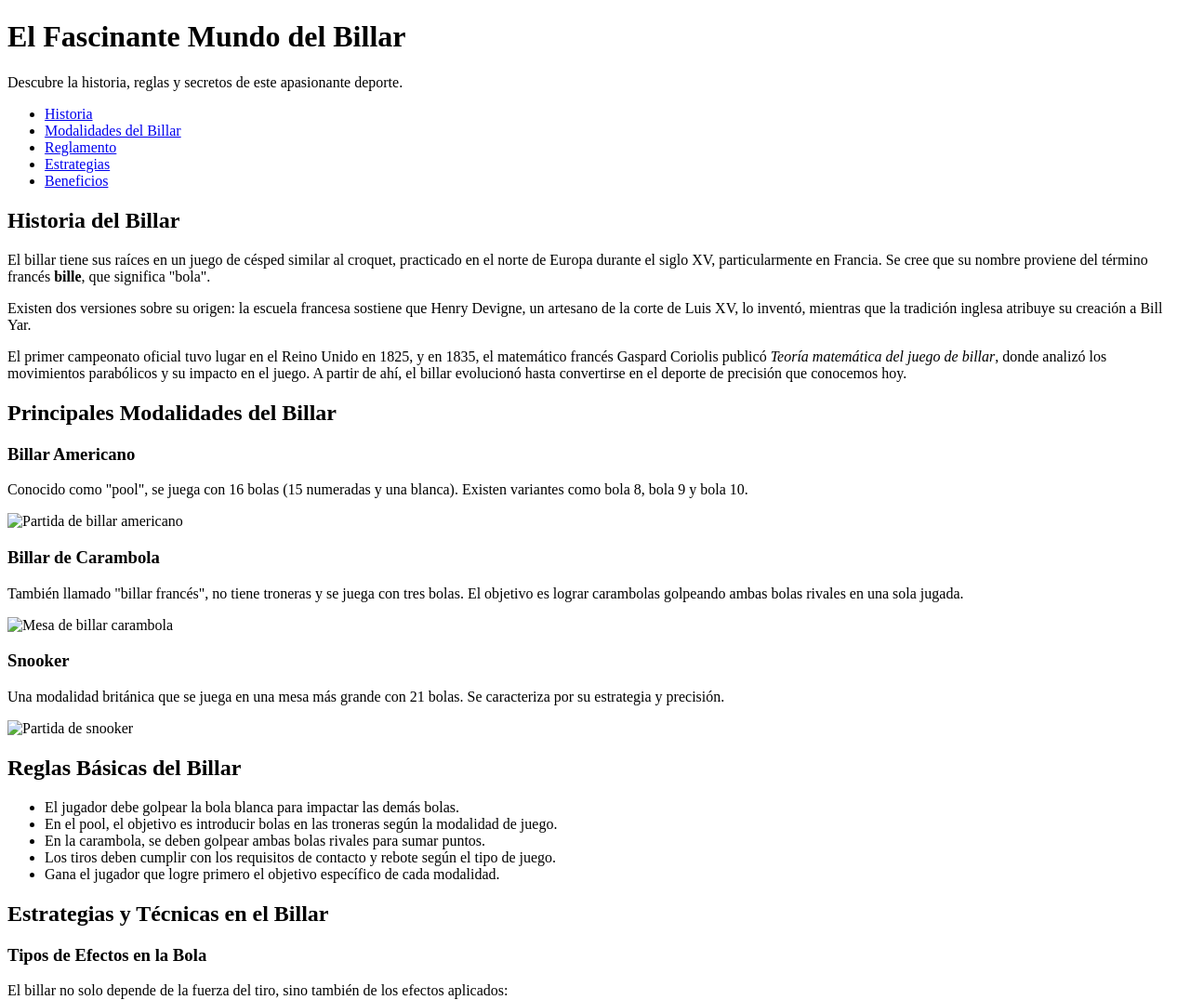
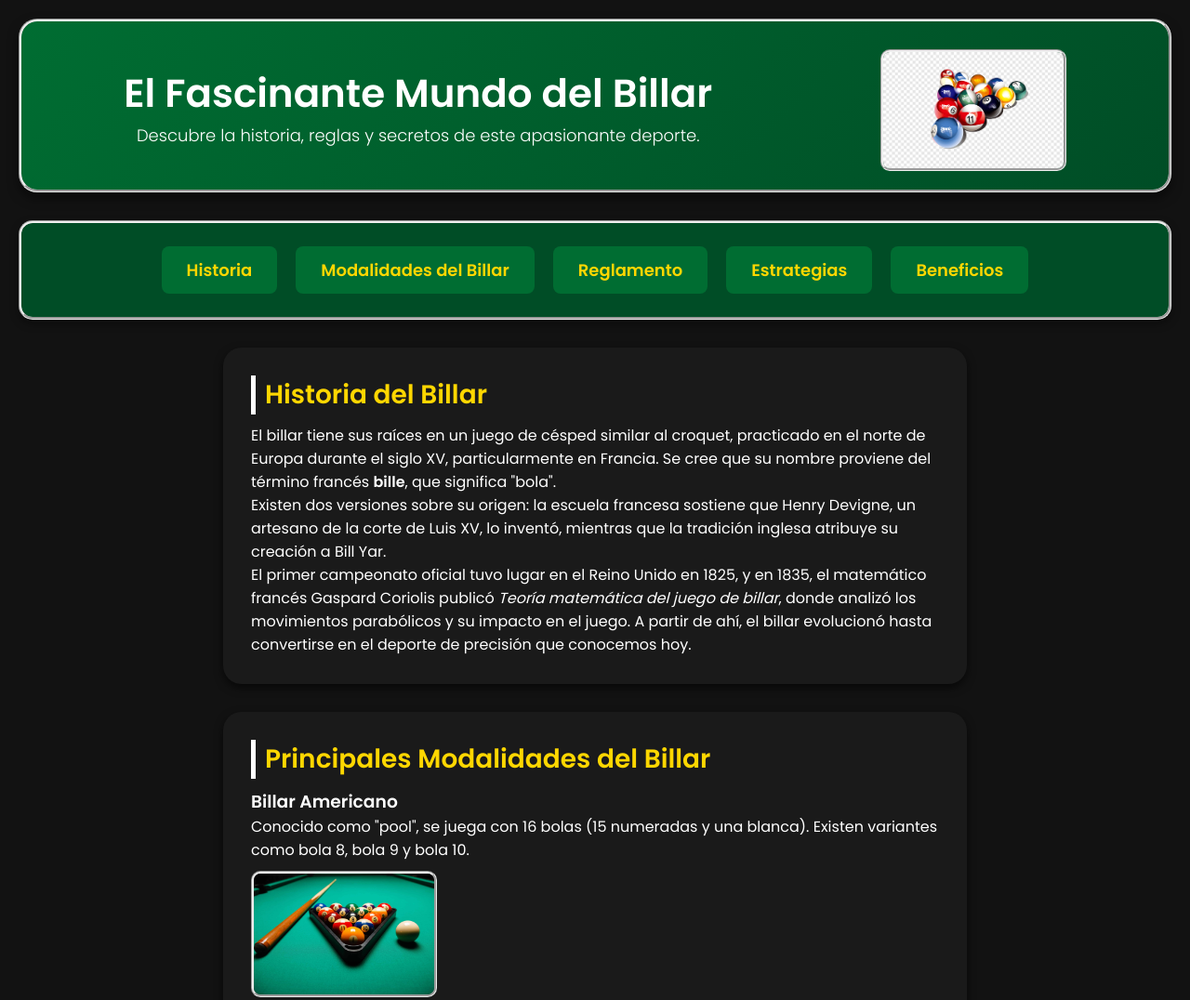
Before and after one commit to jeisonenciso20/billar, a plain HTML site: page index.html in a window 1280 px wide. Shown: the top 1076 px of the page at 93% size. Drawn offline with Linux system fonts and the light colour scheme.

Commit message:
Actualizacion 1.0

```diff
--- /dev/null
+++ b/estilo.css
@@ -0,0 +1,166 @@
+@import url('https://fonts.googleapis.com/css2?family=Poppins:wght@300;400;600&display=swap');
+/* Importe la fuente "Poppins" desde Google Fonts para darle un estilo moderno al texto */
+
+/* Reset básico para eliminar márgenes y paddings predeterminados */
+* {
+    margin: 0;
+    padding: 0;
+    box-sizing: border-box;
+}
+
+body {
+    background-color: #121212; /* Utilide un fondo oscuro para darle un toque elegante y moderno */
+    color: white; /* Texto en blanco para buen contraste */
+    font-family: 'Poppins', sans-serif; /* Aplique la fuente importada */
+    padding: 20px;
+    text-align: center;
+
+}
+
+header {
+    background: linear-gradient(135deg, #006d32, #004d26); /* Use un degradado verde para un efecto visual atractivo */
+    color: white;
+    display: flex; /* Alinea los elementos en línea */
+    align-items: center; /*  Para centra verticalmente */
+    justify-content: space-around; /* Es el espaciado alrededor de los contenidos */
+    padding: 20px;
+    border-radius: 20px; /* Bordes redondeados para un diseño más suave */
+    margin-bottom: 30px; /* Margenes */
+    box-shadow: 0px 6px 12px rgba(0, 0, 0, 0.5); /* La sombra es para dar sensación de profundidad */
+    border-style: groove; /* Margen de color blanco */
+}
+.texto-header {
+    max-width: 60%; /* Para evitar que el texto se extienda demasiado */
+}
+
+.imagen-header {
+    max-width: 35%; /* Ajusta el tamaño de la imagen */
+    height: auto; /* Mantiene la proporción */
+    object-fit: contain; /* Asegura que se vea completa */
+
+}
+
+header h1 {
+    font-size: 42px; /* tamaño de letra*/
+    font-weight: 700;
+
+}
+
+header p {
+    font-size: 18px;
+    font-weight: 300;
+}
+
+img {
+    width: 200px;
+    height: auto; /* Es para mantener la proporción de las imagenes */
+    border-radius: 10px; /* Bordes redondeados para un look más amigable */
+    margin-top: 10px;
+    border-style: groove;
+}
+
+
+nav {
+    background: #004d26; /* Un verde oscuro para la barra de navegación */
+    padding: 15px;
+    border-radius: 15px; /* Bordes suaves */
+
+    box-shadow: 0px 4px 10px rgba(0, 0, 0, 0.4); /* Efecto de elevación */
+    border-style: groove;
+
+}
+
+nav ul {
+    list-style: none;
+    display: flex;
+    justify-content: center;
+    gap: 20px;
+    padding: 0;
+}
+
+nav ul li {
+    display: inline;
+}
+
+nav a {
+    text-decoration: none;
+    color: #ffd700; /* Un dorado que resalta sobre el fondo oscuro */
+    font-size: 18px;
+    font-weight: bold;
+    padding: 10px 15px;
+    border-radius: 8px;
+    transition: 0.3s ease-in-out;
+}
+
+nav a:hover {
+    background-color: #ffd700; /* Cambia el fondo a dorado al pasar el mouse */
+    color: #004d26; /* Cambio de color del texto para contraste */
+}
+
+/* SECCIONES */
+.Diseño-apartados {
+    background: #1a1a1a; /* Un gris oscuro para diferenciar las secciones */
+    padding: 30px;
+    margin: 30px auto;
+    border-radius: 20px;
+    box-shadow: 0px 4px 10px rgba(0, 0, 0, 0.6);
+    max-width: 800px;
+    text-align: left; /* Alineación de texto para mejorar la lectura */
+
+}
+
+h2 {
+    color: #ffd700; /* Manteniendo la coherencia con el color dorado */
+    font-size: 28px;
+    margin-bottom: 10px;
+    border-left: 5px solid white; /* Es la línea decorativa de la izquierda */
+    padding-left: 10px;
+}
+
+/* LISTAS */
+ul {
+
+    padding: 15px;
+    margin: 5px 0;
+    border-radius: 10px;
+    list-style: none;
+}
+
+ul li {
+    background: #006d32; /* Verde para resaltar cada elemento de la lista */
+    padding: 12px;
+    margin: 5px 0;
+    border-radius: 8px;
+    color: white;
+    font-weight: bold;
+    transition: 0.3s;
+}
+
+ul li:hover {
+    background: #ffd700; /* Efecto visual dorado al pasar el mouse */
+    color: #121212;
+}
+
+/* ENLACES */
+a {
+    text-decoration: none;
+    color: white;
+    font-weight: bold;
+    transition: 0.3s;
+}
+
+a:hover {
+    color: #ffd700;
+}
+
+button {
+    background: #ffd700; /* Un botón dorado para que resalte */
+    color: #121212;
+    border: none;
+    padding: 10px 20px;
+    font-size: 18px;
+    border-radius: 10px;
+    font-weight: bold;
+    cursor: pointer;
+    transition: 0.3s;
+}
--- a/index.html
+++ b/index.html
@@ -2,6 +2,7 @@
 <html lang="es">
 <head>
     <meta charset="UTF-8">
+    <link rel="stylesheet" href="estilo.css">
     <meta name="viewport" content="width=device-width, initial-scale=1.0">
     <title>El Billar</title>
 <!DOCTYPE html>
@@ -14,21 +15,26 @@
 <body>
 
     <header>
+        <div class = "texto-header">
         <h1>El Fascinante Mundo del Billar</h1>
         <p>Descubre la historia, reglas y secretos de este apasionante deporte.</p>
+    </div>
+    <img src="todo.png" alt="Partida billar">
     </header>
+
 
     <nav>
         <ul>
-            <li><a href="#historia">Historia</a></li>
-            <li><a href="#modalidades">Modalidades del Billar</a></li>
-            <li><a href="#reglas">Reglamento</a></li>
-            <li><a href="#estrategias">Estrategias</a></li>
-            <li><a href="#beneficios">Beneficios</a></li>
+            <li><a href="#Historia">Historia</a></li>
+            <li><a href="#Modalidades">Modalidades del Billar</a></li>
+            <li><a href="#Reglas">Reglamento</a></li>
+            <li><a href="#Estrategias">Estrategias</a></li>
+            <li><a href="#Beneficios">Beneficios</a></li>
         </ul>
     </nav>
 
-    <section id="historia">
+    <div class = "Diseño-apartados">
+    <section id="Historia">
         <h2>Historia del Billar</h2>
         <article>
             <p>El billar tiene sus raíces en un juego de césped similar al croquet, practicado en el norte de Europa durante el siglo XV, particularmente en Francia. Se cree que su nombre proviene del término francés <b>bille</b>, que significa "bola".</p>
@@ -36,13 +42,15 @@
             <p>El primer campeonato oficial tuvo lugar en el Reino Unido en 1825, y en 1835, el matemático francés Gaspard Coriolis publicó <i>Teoría matemática del juego de billar</i>, donde analizó los movimientos parabólicos y su impacto en el juego. A partir de ahí, el billar evolucionó hasta convertirse en el deporte de precisión que conocemos hoy.</p>
         </article>
     </section>
-
-    <section id="modalidades">
+</div>
+<div class = "Diseño-apartados">
+    <section id="Modalidades">
         <h2>Principales Modalidades del Billar</h2>
         <article>
             <h3>Billar Americano</h3>
             <p>Conocido como "pool", se juega con 16 bolas (15 numeradas y una blanca). Existen variantes como bola 8, bola 9 y bola 10.</p>
             <img src="pool.jpg" alt="Partida de billar americano">
+
         </article>
         <article>
             <h3>Billar de Carambola</h3>
@@ -55,8 +63,9 @@
             <img src="snooker.jpg" alt="Partida de snooker">
         </article>
     </section>
-
-    <section id="reglas">
+</div>
+<div class = "Diseño-apartados">
+    <section id="Reglas">
         <h2>Reglas Básicas del Billar</h2>
         <ul>
             <li>El jugador debe golpear la bola blanca para impactar las demás bolas.</li>
@@ -66,8 +75,9 @@
             <li>Gana el jugador que logre primero el objetivo específico de cada modalidad.</li>
         </ul>
     </section>
-
-    <section id="estrategias">
+</div>
+<div class = "Diseño-apartados">
+    <section id="Estrategias">
         <h2>Estrategias y Técnicas en el Billar</h2>
         <article>
             <h3>Tipos de Efectos en la Bola</h3>
@@ -83,8 +93,9 @@
             <p>Los jugadores avanzados calculan sus tiros para que la bola blanca quede bien posicionada en su próximo golpe.</p>
         </article>
     </section>
-
-    <section id="beneficios">
+</div>
+<div class = "Diseño-apartados">
+    <section id="Beneficios">
         <h2>Beneficios de Jugar al Billar</h2>
         <ul>
             <li>Mejora la precisión y la coordinación.</li>
@@ -93,7 +104,7 @@
             <li>Es una excelente actividad social y recreativa.</li>
         </ul>
     </section>
-
+</div>
 
 
 </body>
```
Also changed, not shown: carambola.jpg (added), pool.jpg (added), snooker.jpg (added), todo.png (added).
